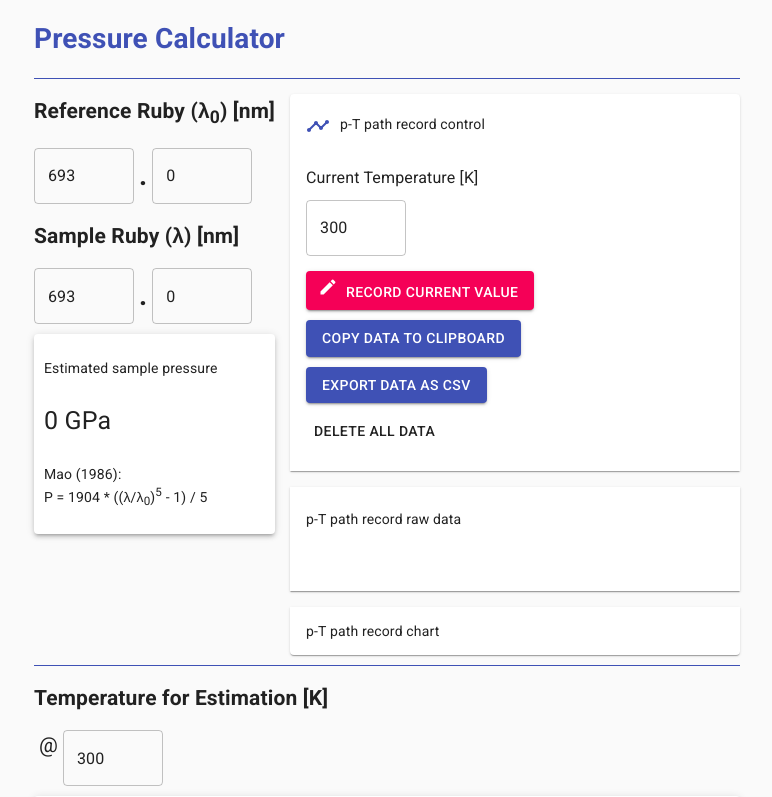
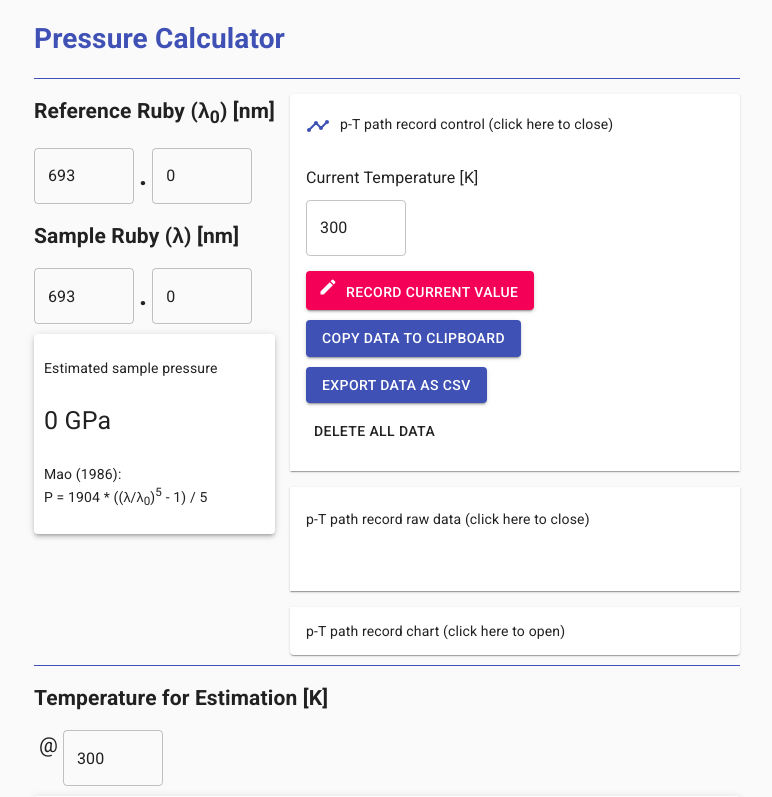
Before and after one commit to khsacc/pressure-calculator, a Next.js app: page / in a window 1280 px wide. Shown: the top 797 px of the page, without its empty margins (253-1025 px from the left). Built offline with nearby package versions, Linux system fonts and the light colour scheme.

Commit message:
added guide

```diff
--- a/components/ptRecord.tsx
+++ b/components/ptRecord.tsx
@@ -218,7 +218,7 @@ export const PTRecord: NextPage<{ currentData: RawDatum }> = ({
       >
         <AccordionSummary>
           <TimelineIcon className={classes.timelineIcon} color="primary" />
-          p-T path record control
+          p-T path record control (click here to {expanded1 ? "close" : "open"})
         </AccordionSummary>
         <AccordionDetails className={classes.accordionDetail}>
           <Typography>Current Temperature [K]</Typography>
@@ -299,7 +299,10 @@ export const PTRecord: NextPage<{ currentData: RawDatum }> = ({
           setExpanded2(!expanded2);
         }}
       >
-        <AccordionSummary>p-T path record raw data</AccordionSummary>
+        <AccordionSummary>
+          p-T path record raw data (click here to {expanded2 ? "close" : "open"}
+          )
+        </AccordionSummary>
         <AccordionDetails className={classes.accordionDetail}>
           <List>
             {localStorageDataJSON.map((datum, idx) => (
@@ -336,7 +339,9 @@ export const PTRecord: NextPage<{ currentData: RawDatum }> = ({
           setExpanded3(!expanded3);
         }}
       >
-        <AccordionSummary>p-T path record chart</AccordionSummary>
+        <AccordionSummary>
+          p-T path record chart (click here to {expanded3 ? "close" : "open"})
+        </AccordionSummary>
         <AccordionDetails className={classes.accordionDetail}>
           <PTRecordChart data={localStorageDataJSON} />
         </AccordionDetails>
```
